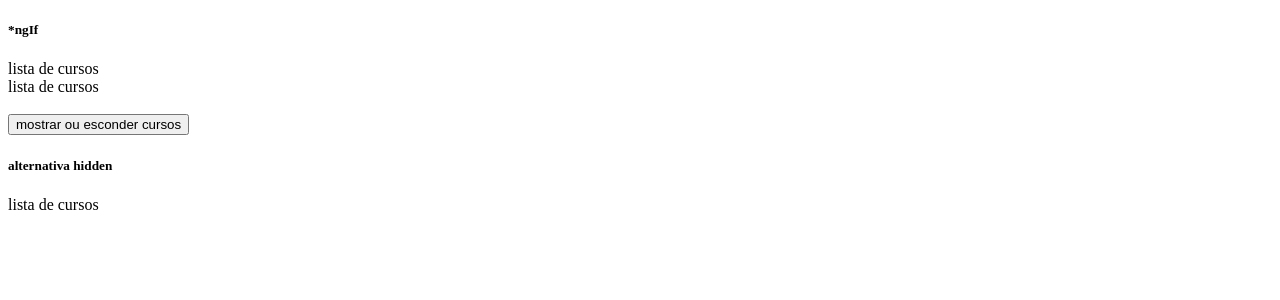
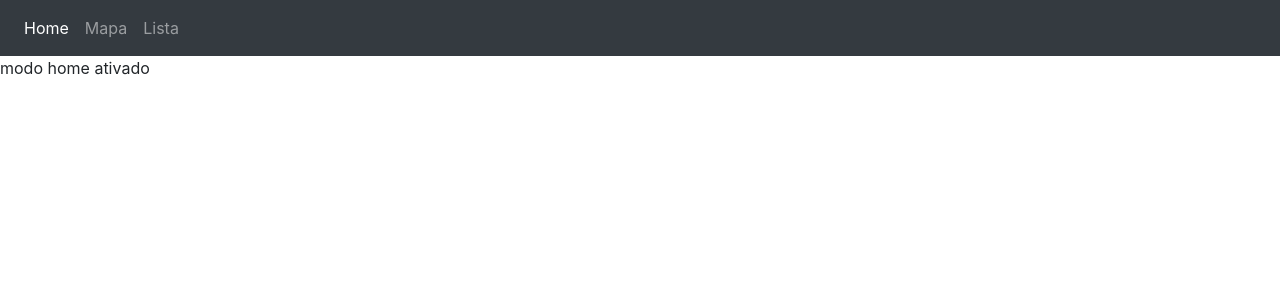
Before and after one commit to nfandre/CursoAngular, an Angular app in the folder diretivas/: page / in a window 1280 px wide. Shown: the top 300 px of the page. Built offline with nearby package versions, Linux system fonts and the light colour scheme.

Commit message:
aula 26 Diretivas: ngSwitch

```diff
--- a/diretivas/angular.json
+++ b/diretivas/angular.json
@@ -24,7 +24,8 @@
               "src/assets"
             ],
             "styles": [
-              "src/styles.css"
+              "src/styles.css",
+              "node_modules/bootstrap/dist/css/bootstrap.min.css"
             ],
             "scripts": []
           },
--- a/diretivas/package.json
+++ b/diretivas/package.json
@@ -19,6 +19,7 @@
     "@angular/platform-browser": "~9.0.1",
     "@angular/platform-browser-dynamic": "~9.0.1",
     "@angular/router": "~9.0.1",
+    "bootstrap": "^4.5.0",
     "rxjs": "~6.5.4",
     "tslib": "^1.10.0",
     "zone.js": "~0.10.2"
--- a/diretivas/src/app/app.component.html
+++ b/diretivas/src/app/app.component.html
@@ -1,5 +1,5 @@
-<app-diretiva-ngif></app-diretiva-ngif>
-
+<!--<app-diretiva-ngif></app-diretiva-ngif>-->
+<app-diretiv-ngswitch></app-diretiv-ngswitch>
 
 
 <router-outlet></router-outlet>
--- a/diretivas/src/app/app.module.ts
+++ b/diretivas/src/app/app.module.ts
@@ -4,11 +4,13 @@ import { NgModule } from '@angular/core';
 import { AppRoutingModule } from './app-routing.module';
 import { AppComponent } from './app.component';
 import { DiretivaNgifComponent } from './diretiva-ngif/diretiva-ngif.component';
+import { DiretivNgswitchComponent } from './diretiv-ngswitch/diretiv-ngswitch.component';
 
 @NgModule({
   declarations: [
     AppComponent,
-    DiretivaNgifComponent
+    DiretivaNgifComponent,
+    DiretivNgswitchComponent
   ],
   imports: [
     BrowserModule,
--- /dev/null
+++ b/diretivas/src/app/diretiv-ngswitch/diretiv-ngswitch.component.html
@@ -0,0 +1,20 @@
+<nav class="navbar navbar-expand-lg navbar-dark bg-dark">
+  <div class="collapse navbar-collapse" id="navbarNavAltMarkup">
+    <div class="navbar-nav">
+      <a class="nav-item nav-link "
+        [class.active]="aba =='home'"
+        (click)="aba = 'home'">Home</a>
+      <a class="nav-item nav-link"
+         [class.active]="aba =='mapa'"
+         (click)="aba = 'mapa'">Mapa</a>
+      <a class="nav-item nav-link"
+         [class.active]="aba =='lista'"
+         (click)="aba = 'lista'">Lista</a>
+    </div>
+  </div>
+</nav>
+<div class="content" [ngSwitch]="aba">
+  <p *ngSwitchCase="'mapa'"> modo mapa ativado</p>
+  <p *ngSwitchCase="'lista'"> modo lista ativado</p>
+  <p *ngSwitchDefault> modo home ativado</p>
+</div>
--- /dev/null
+++ b/diretivas/src/app/diretiv-ngswitch/diretiv-ngswitch.component.ts
@@ -0,0 +1,17 @@
+import { Component, OnInit } from '@angular/core';
+
+@Component({
+  selector: 'app-diretiv-ngswitch',
+  templateUrl: './diretiv-ngswitch.component.html',
+  styleUrls: ['./diretiv-ngswitch.component.css']
+})
+export class DiretivNgswitchComponent implements OnInit {
+
+  aba: string = "home";
+
+  constructor() { }
+
+  ngOnInit(): void {
+  }
+
+}
--- a/diretivas/src/styles.css
+++ b/diretivas/src/styles.css
@@ -1 +1,2 @@
 /* You can add global styles to this file, and also import other style files */
+@import '~bootstrap/dist/css/bootstrap.min.css';
```
Also changed, not shown: diretivas/src/app/diretiv-ngswitch/diretiv-ngswitch.component.css (added), 2 other files (tests, documents, lock files or other folders).
